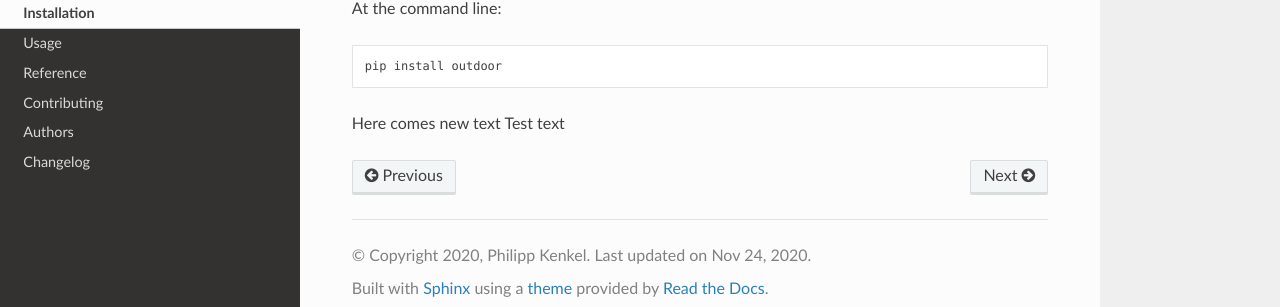
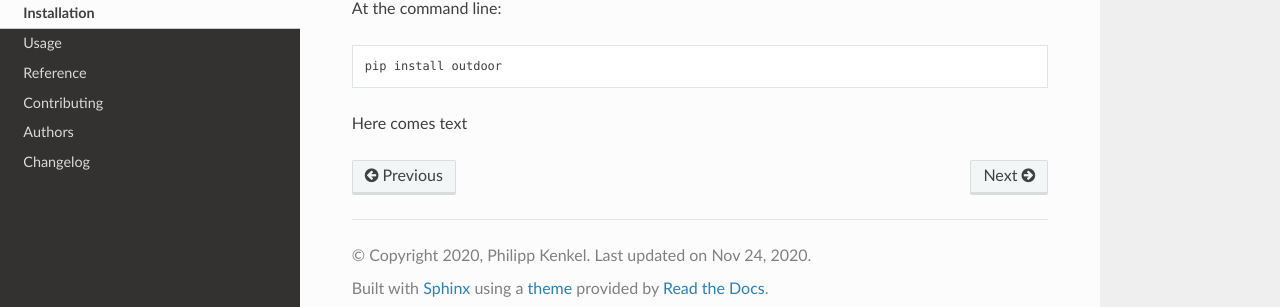
Before and after one commit to PKenkel/OUTDOOR, a Sphinx documentation site: the page built from docs/installation.rst, in a window 1280 px wide. Shown: the part 163-470 px from the top of the page. Built offline with Sphinx 7.4.7 and the Read the Docs theme 2.0.0, drawn with Linux system fonts in a browser that asks for light colours.

Commit message:
delete PL, change text

```diff
--- a/docs/ProcessLibrary.rst
+++ /dev/null
@@ -1,4 +0,0 @@
-ProcessLibrary
-=======
-
-Here comes text of the Processes
--- a/docs/installation.rst
+++ b/docs/installation.rst
@@ -6,5 +6,4 @@ At the command line::
 
     pip install outdoor
 
-Here comes new text
-Test text
+Here comes text
```
